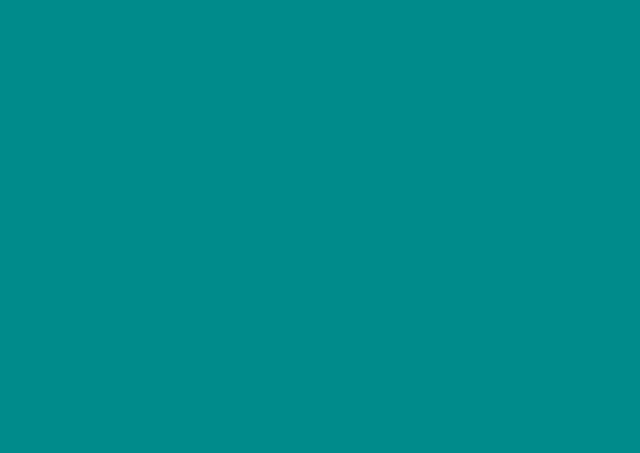
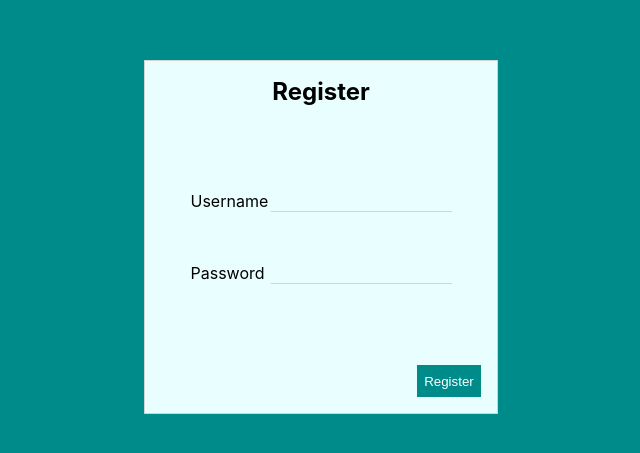
Before and after one commit to Shinestr8/shstr-tst-jwt, a React (Create React App) app in the folder client/: page /register in a window 1280 px wide. Before the commit this address had no page. Shown: the part 163-616 px from the top of the page, without its empty margins (319-959 px from the left). Built offline with nearby package versions, Linux system fonts and the light colour scheme.

Commit message:
added placeholder register

```diff
--- a/client/src/App.css
+++ b/client/src/App.css
@@ -5,6 +5,20 @@
 
 h2{
   margin: 0;
+}
+
+button.registerButton{
+  text-align: center;
+  vertical-align: middle;
+  min-height: 2rem;
+  color: darkgray;
+  background-color: transparent;
+  cursor: pointer;
+}
+
+.registerButton:hover{
+  color: grey;
+  text-decoration: underline ;
 }
 
 .content{
--- a/client/src/App.js
+++ b/client/src/App.js
@@ -6,6 +6,7 @@ import {Route, Routes, BrowserRouter } from 'react-router-dom';
 
 import {Login} from './Pages/Login';
 import { Dashboard } from './Pages/Dashboard';
+import {Register} from './Pages/Register'
 
 function App() {
 
@@ -90,6 +91,7 @@ function App() {
       <Routes>
         <Route path="/" element={<Login handleUser={handleUser}/>}/>
         <Route path="/dashboard" element={<Dashboard user={user}/>}/>
+        <Route path="/register" element={<Register/>}/>
       </Routes>
     </BrowserRouter>
   )
--- a/client/src/Pages/Login.jsx
+++ b/client/src/Pages/Login.jsx
@@ -80,6 +80,10 @@ export function Login(props){
         }
     }
 
+    function redirectToRegister(){
+      navigate('/register');
+    }
+
 
 
     return(
@@ -100,7 +104,8 @@ export function Login(props){
             </div>
 
             <footer>
-                <button onClick={login}>Login</button>
+                <button onClick={redirectToRegister} className="registerButton" type="button">Register here</button>
+                <button onClick={login} type="submit">Login</button>
             </footer>
 
             </form>
--- /dev/null
+++ b/client/src/Pages/Register.jsx
@@ -0,0 +1,48 @@
+import { useState } from "react"
+
+export function Register(){
+
+    const [username, setUsername] = useState("");
+    const [password, setPassword] = useState("");
+
+    function handleUsernameChange(e){
+        setUsername(e.target.value);
+    }
+
+    function handlePasswordChange(e){
+        setPassword(e.target.value);
+    }
+
+    function register(e){
+        e.preventDefault();
+        console.log(`placeholder register with username ${username} and password ${password}`)
+    }
+
+
+
+
+    return(
+        <div className='login'>
+            <form>
+            <header><h2>Register</h2></header>
+            <div className='input-group'>
+                <div>
+                <label htmlFor='username'>Username</label>
+                <input required name="username" type="text" value={username} onChange={handleUsernameChange}/>
+
+                </div>
+                <div>
+                <label htmlFor='password'>Password</label>
+                <input required type="password" name="password" value={password} onChange={handlePasswordChange}/>
+
+                </div>
+            </div>
+
+            <footer>
+                <button type="submit" onClick={register}>Register</button>
+            </footer>
+
+            </form>
+        </div>
+    )
+}
```
